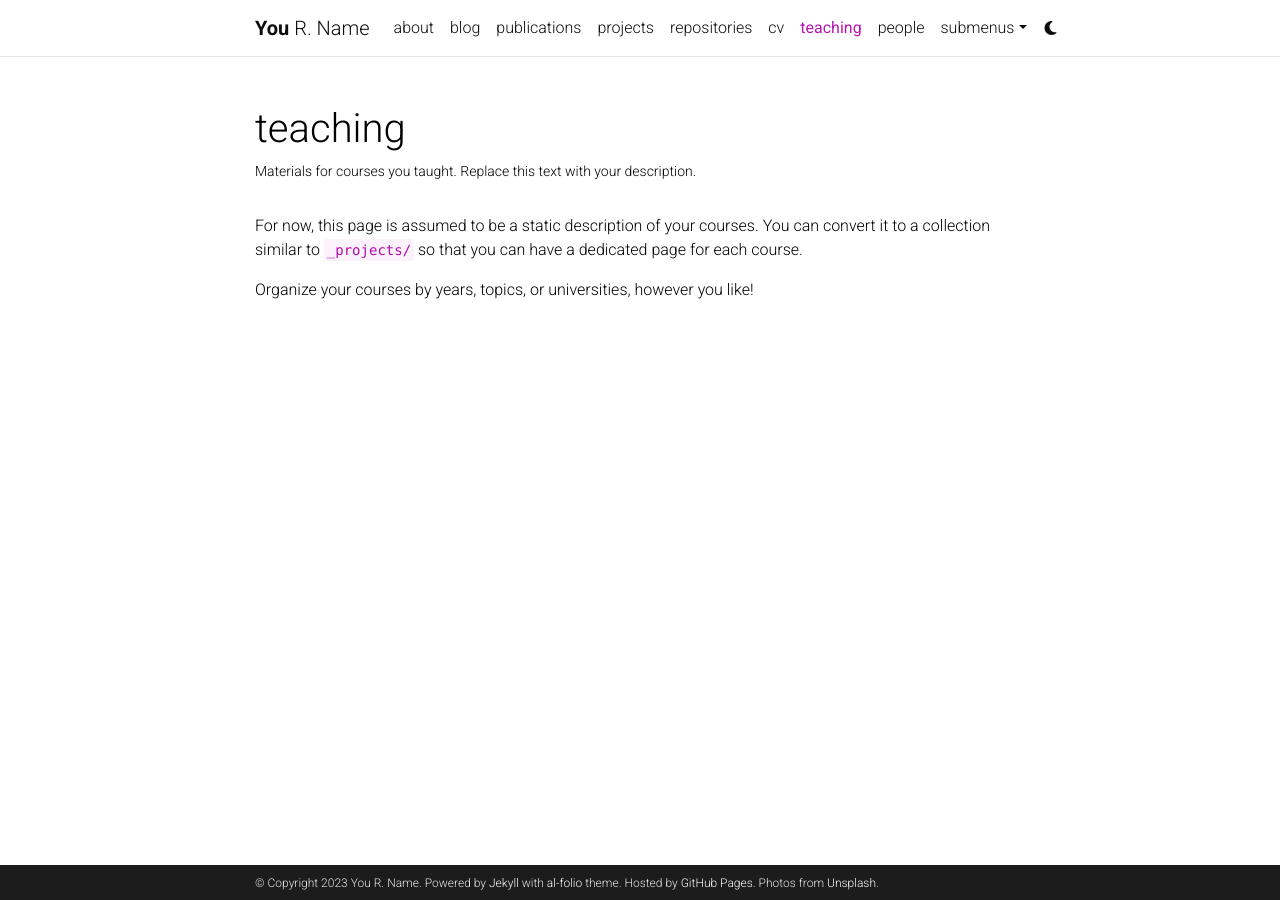
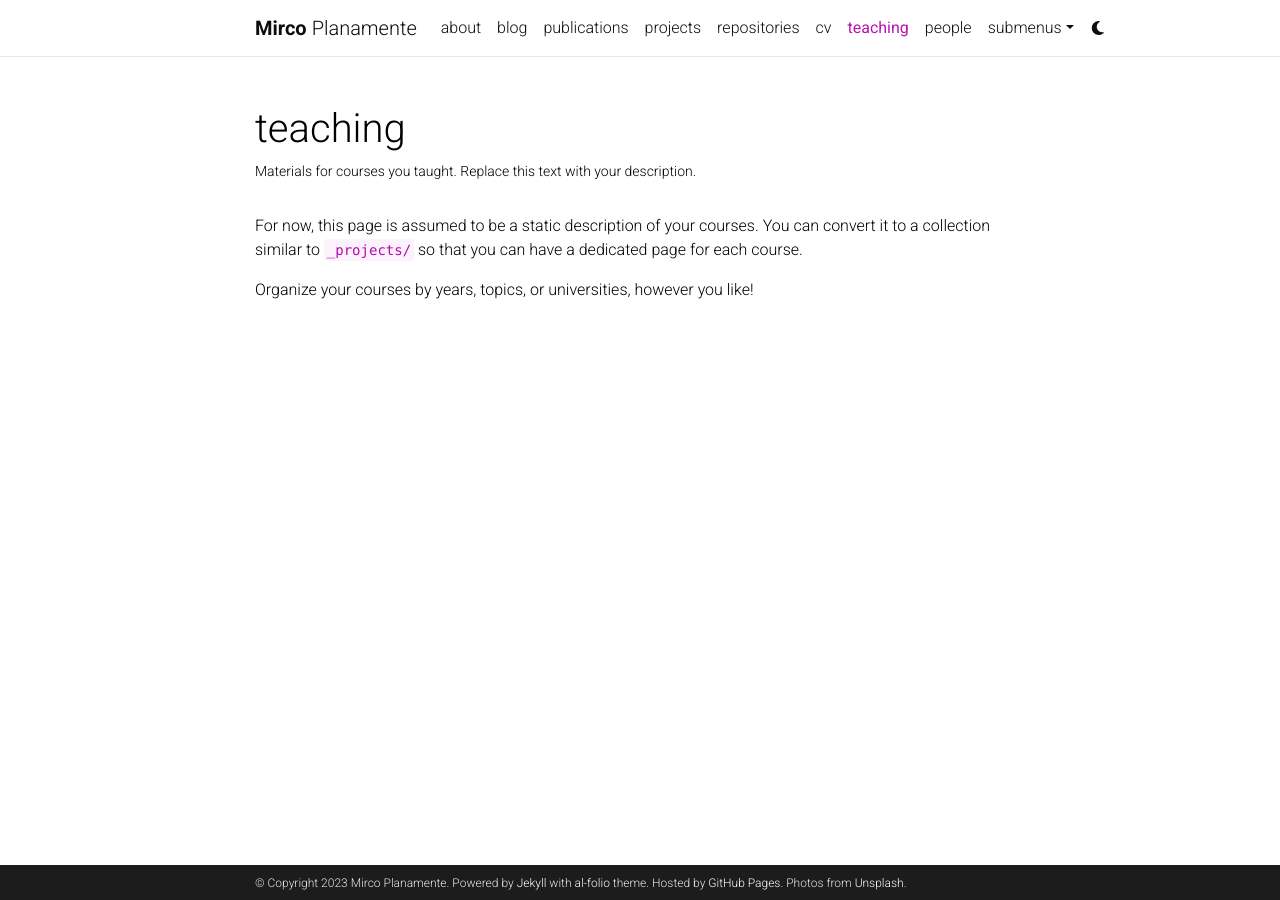
Before and after one commit to plana93/plana93.github.io, a Jekyll site: the page built from _pages/teaching.md, in a window 1280 px wide. Built offline with Jekyll 4.4.1, drawn with Linux system fonts in a browser that asks for light colours; comment, search, counter and statistics services are not loaded; a style sheet for code colours, icons or effects is not loaded.

Commit message:
first commit

```diff
--- a/_config.yml
+++ b/_config.yml
@@ -3,10 +3,10 @@
 # -----------------------------------------------------------------------------
 
 title: blank # the website title (if blank, full name will be used instead)
-first_name: You
-middle_name: R.
-last_name: Name
-email: you@example.com
+first_name: Mirco
+middle_name:
+last_name: Planamente
+email: mirco.pl.93@gmail.com
 description: > # the ">" symbol means to ignore newlines until "footer_text:"
   A simple, whitespace theme for academics. Based on [*folio](https://github.com/bogoli/-folio) design.
 footer_text: >
@@ -18,7 +18,7 @@
 lang: en # the language of your site (for example: en, fr, cn, ru, etc.)
 icon: ⚛️  # the emoji used as the favicon (alternatively, provide image name in /assets/img/)
 
-url: https://alshedivat.github.io # the base hostname & protocol for your site
+url: https://plana93.github.io # the base hostname & protocol for your site
 baseurl: /al-folio # the subpath of your site, e.g. /blog/
 last_updated: false # set to true if you want to display last updated in the footer
 impressum_path:  # set to path to include impressum link in the footer, use the same path as permalink in a page, helps to conform with EU GDPR
```
